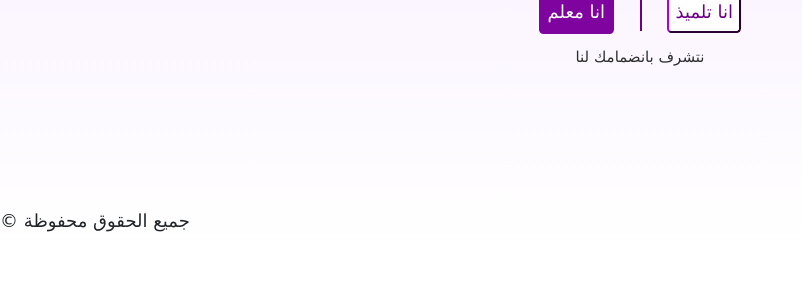
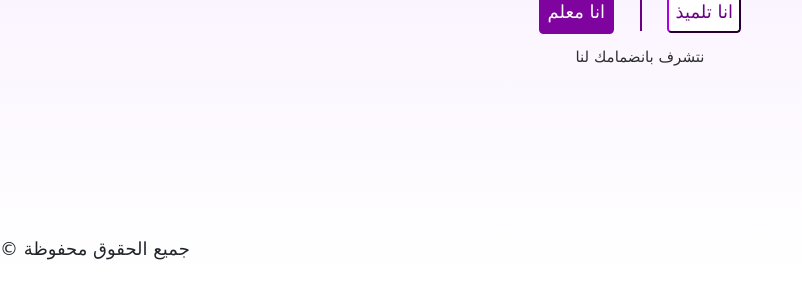
Before and after one commit to kasdo770/AskMe, a Flask app: page / in a window 1280 px wide. Shown: the part 375-675 px from the top of the page, without its empty margins (0-802 px from the left). Run offline with Flask 2, Linux system fonts and the light colour scheme; some libraries are stand-ins or nearby versions.

Commit message:
edithome#1

```diff
--- a/website/templates/homepage.html
+++ b/website/templates/homepage.html
@@ -338,7 +338,7 @@
          }
 
          #footer{
-            margin-top: 10.8%;
+            margin-top: 13%;
             font-size: 18px;
          }
 
```
